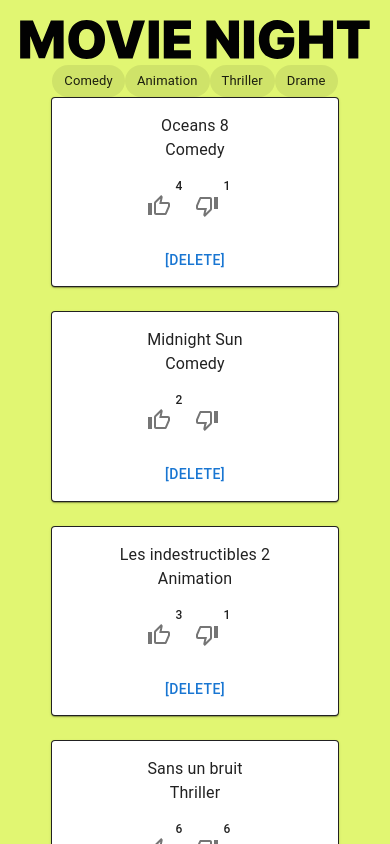
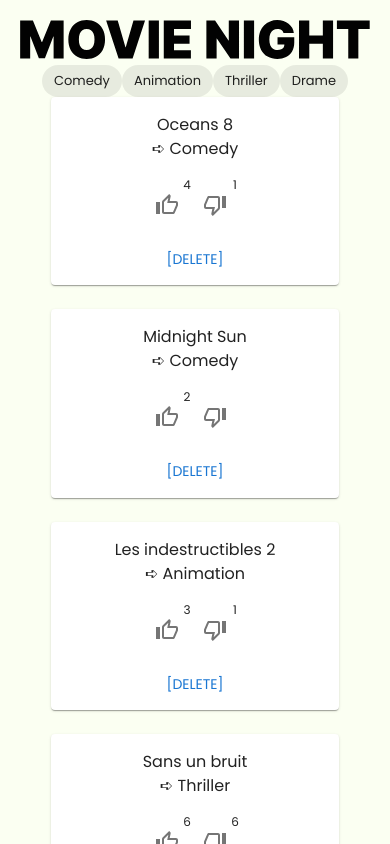
Before and after one commit to Malena-Guallar/technical_test_frontend, a Next.js app: page / in a window 390 px wide. Shown: the top 844 px of the page. Built offline with nearby package versions, Linux system fonts and the light colour scheme; a web font is replaced by a local one.

Commit message:
style: cards styled mobile and desktop version

```diff
--- a/src/app/components/MovieCard.tsx
+++ b/src/app/components/MovieCard.tsx
@@ -17,12 +17,12 @@ const MovieCard = ({ className, title, category, likes, dislikes, onToggleLike,
   onDeleteMovie: () => void;
 }) => {
   return (
-    <Card className={clsx(className, "w-72 flex flex-col items-center bg-green border-solid border-[0.5px] rounded-none shadow-none text-black ")}>
-      <CardContent className="flex flex-col items-center">
+    <Card className={clsx(className, "w-72 flex flex-col items-center md:items-start bg-green shadow-none text-black")}>
+      <CardContent className="flex flex-col items-center md:items-start">
         <Typography className="font-bold text-2xl">{title}</Typography>
-        <Typography className="mt-2 text-sm">{category}</Typography>
+        <Typography className="mt-2 text-sm">➪ {category}</Typography>
       </CardContent>
-      <CardActions className="flex w-32 place-items-start">
+      <CardActions className="flex w-32 md:m-0 ml-4">
         <Badge badgeContent={likes}>
           {liked ? (
             <IconButton
@@ -58,7 +58,7 @@ const MovieCard = ({ className, title, category, likes, dislikes, onToggleLike,
           )}
         </Badge>
       </CardActions>
-      <CardActions>
+      <CardActions className="m-0">
         <Button onClick={onDeleteMovie}>&#91;delete&#93;</Button>
       </CardActions>
     </Card>
--- a/src/app/components/MovieList.tsx
+++ b/src/app/components/MovieList.tsx
@@ -126,7 +126,7 @@ const MovieList = ({ className }: { className?: string }) => {
         className="flex flex-wrap justify-center pt-0"
       >
         {currentMovies.map((movie) => (
-          <Grid item key={movie.id} className="pt-0">
+          <Grid item key={movie.id} className="flex flex-col justify-center pt-0">
             <MovieCard
               {...movie}
               likes={likes[movie.id] || 0}
--- a/src/app/components/Pagination.tsx
+++ b/src/app/components/Pagination.tsx
@@ -52,7 +52,7 @@ const Pagination = ({
           Next
         </Button>
       </div>
-      <div className="flex flex-col justify-center">
+      <div className="flex flex-col md:flex-row justify-center">
         {itemsPerPageValues.map((value) => (
           <Chip
             key={value}
--- a/src/app/page.tsx
+++ b/src/app/page.tsx
@@ -4,10 +4,21 @@ import MovieList from "./components/MovieList";
 import title from "../../public/images/title.svg";
 import Image from "next/image";
 import { motion } from "framer-motion";
+import HomeOutlinedIcon from '@mui/icons-material/HomeOutlined';
+import ArrowOutwardIcon from '@mui/icons-material/HomeOutlined';
+import { Icon } from "@mui/material";
 
 const Home = () => {
   return (
     <section className="bg-green flex flex-col">
+      <div className="hidden md:flex justify-between mx-10 ">
+        <Icon className="mt-3">
+          <HomeOutlinedIcon fontSize="medium"/>
+        </Icon>
+        <Icon className="mt-3">
+          <ArrowOutwardIcon fontSize="medium"/>
+        </Icon>
+      </div>
       <motion.div initial={{ y: 500, opacity: 0 }} animate={{ y: 0, opacity: 1 }} transition={{ ease: "easeOut", duration: 0.8 }} className="mx-5 md:mx-0 mt-5 md:mt-10 md:order-last" >
         <Image src={title} alt="Movie night" layout="responsive" />
       </motion.div>
--- a/src/app/theme/theme.ts
+++ b/src/app/theme/theme.ts
@@ -1,9 +1,19 @@
 "use client";
 
 import { createTheme } from "@mui/material/styles";
+import { Poppins } from "next/font/google";
+
+const poppins = Poppins({
+  weight: ['400', '700'],
+  style: ['normal', 'italic'],
+  subsets: ['latin'],
+  display: 'swap',
+})
 
 export const theme = createTheme({
   palette: {
   },
-
+  typography: {
+    fontFamily: poppins.style.fontFamily,
+  }
 });
--- a/tailwind.config.ts
+++ b/tailwind.config.ts
@@ -16,7 +16,7 @@ const config: Config = {
       },
       colors: {
         "black": "#020202",
-        "green": "#e1f672",
+        "green": "#fbfff2",
       }
     },
   },
```
Also changed, not shown: public/images/field.webp (added), 1 other file (tests, documents, lock files or other folders).
